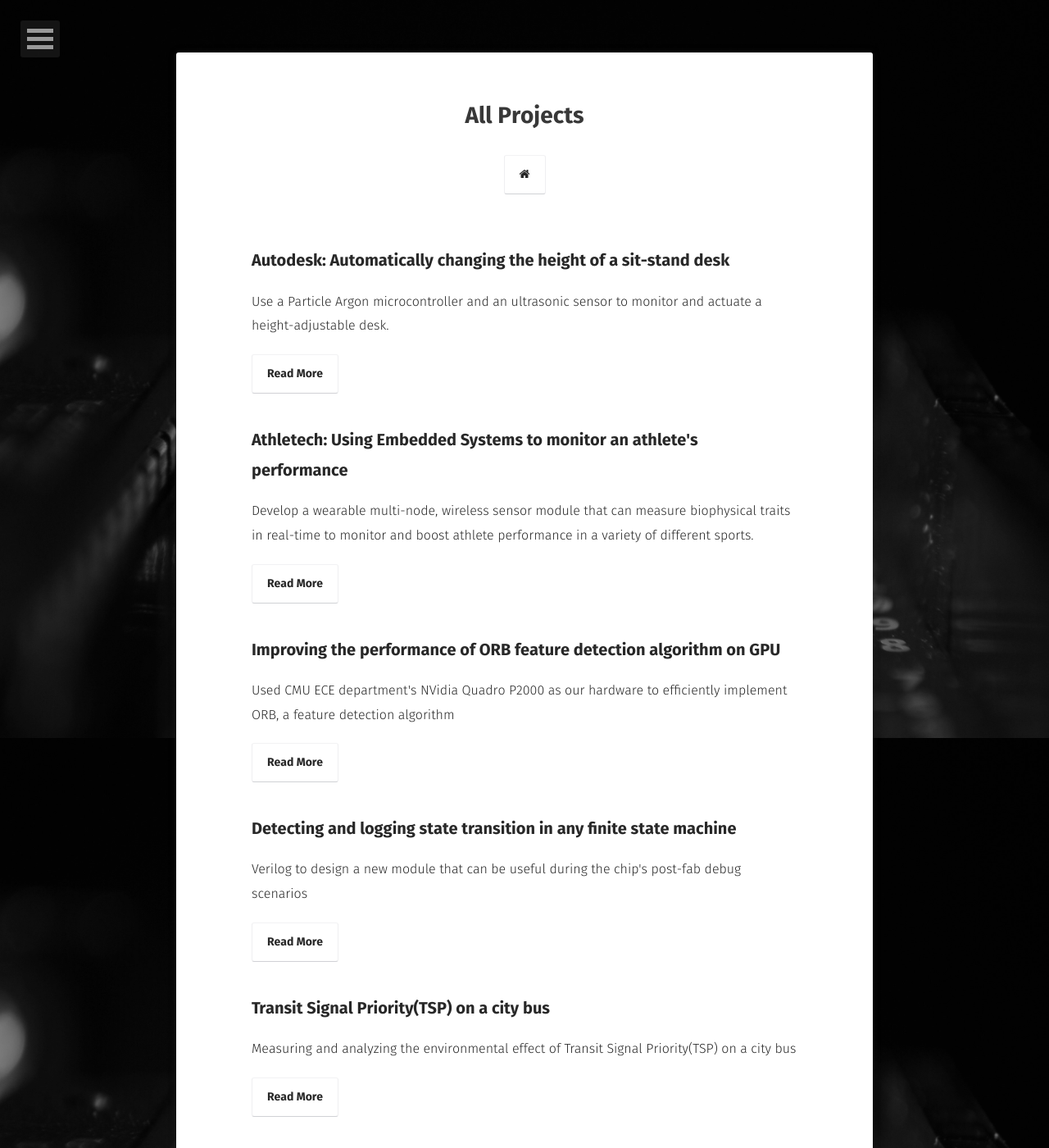
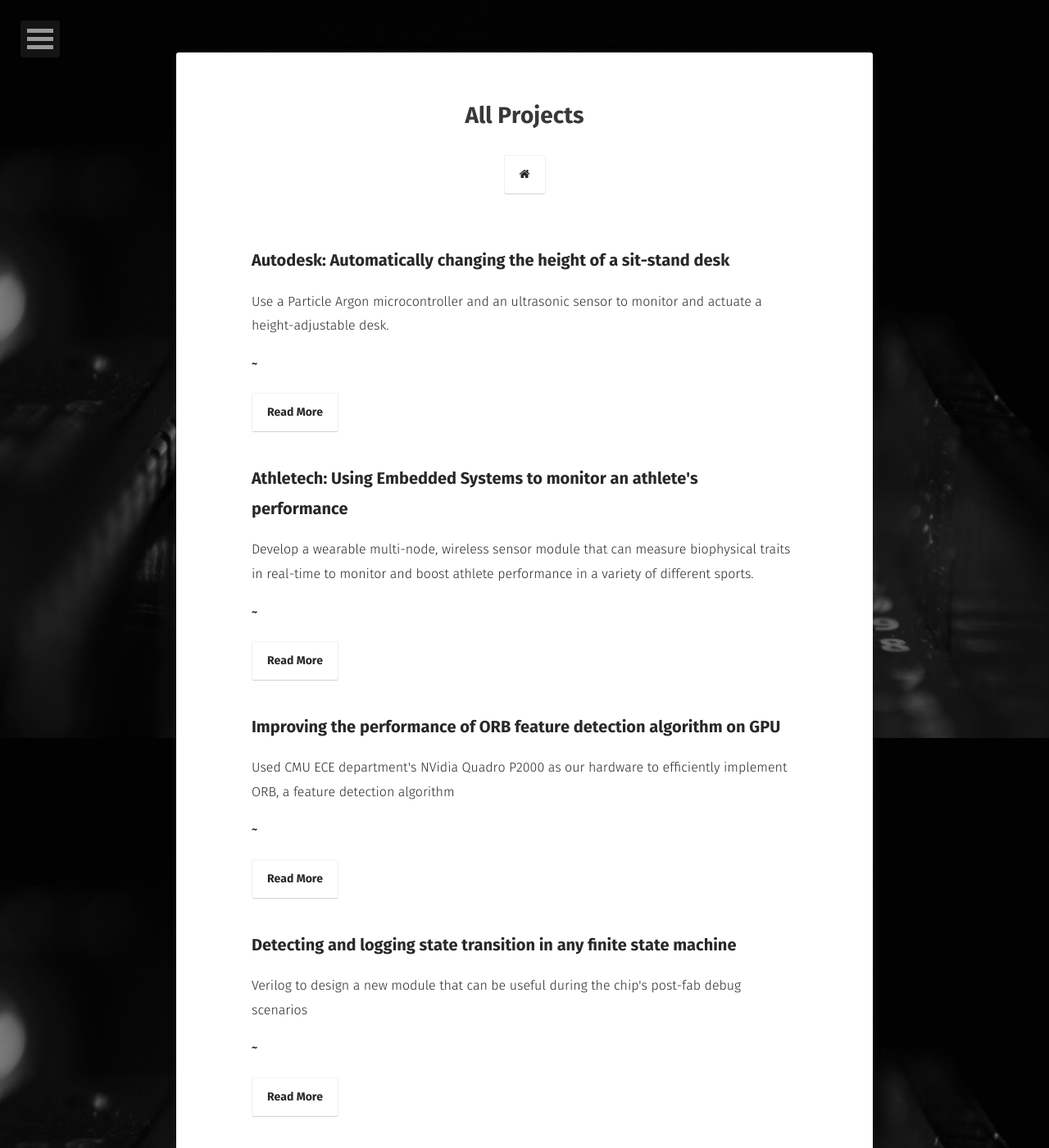
Before and after one commit to franklee97/franklee97.github.io, a Jekyll site: the page built from projects/index.md, in a window 1280 px wide and 1400 px high. Shown: the whole window at 82% size. Built offline with Jekyll 4.4.1, drawn with Linux system fonts in a browser that asks for light colours; some web fonts are replaced.

Commit message:
added dates in projects

```diff
--- a/_layouts/project.html
+++ b/_layouts/project.html
@@ -28,6 +28,7 @@ layout: compress
                         <li class="wow fadeInLeft" data-wow-duration="1.5s">
                             <a class="zoombtn" href="{{ site.url }}{{ post.url }}">{{ post.title }}</a>
                             <p>{{ post.excerpt }}</p>
+                            <h4>{{ page.date_from | date: "%b %Y" }} ~ {{ page.date_to | date: "%b %Y" }}</h4>
                             <a href="{{ site.url }}{{ post.url }}" class="btn zoombtn">Read More</a>
                         </li>
                     </ul>
```
